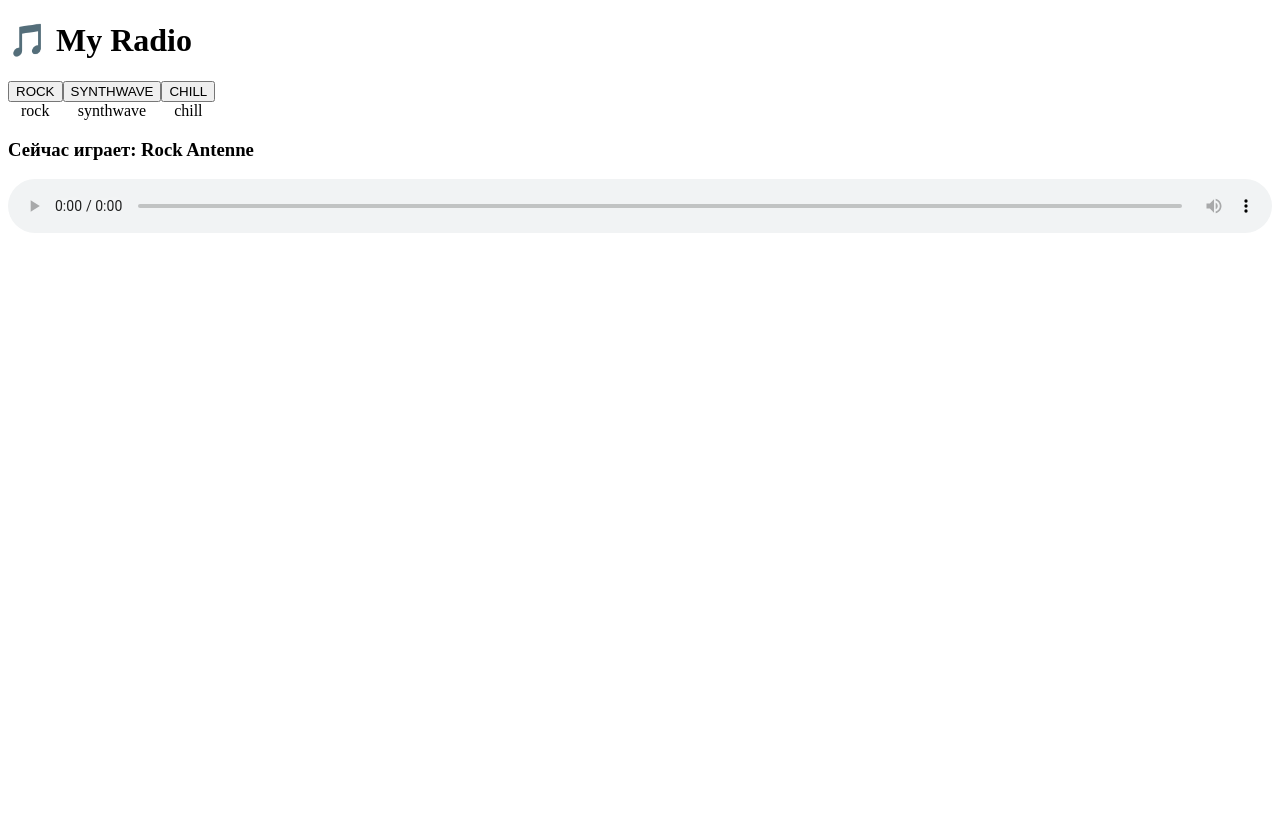
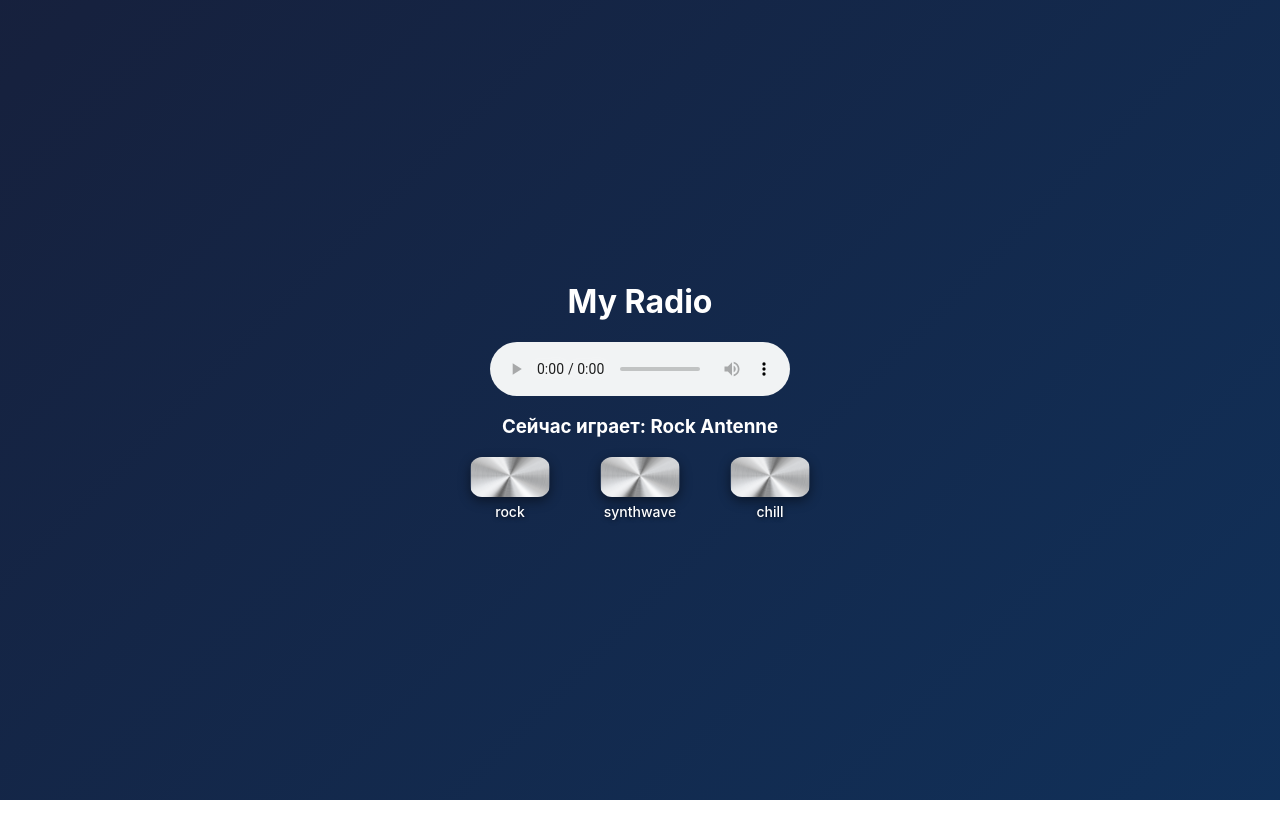
Before and after one commit to Karmin212/radio, a React (Vite) app: page / in a window 1280 px wide. After the commit the page ends 800 px from the top, so only its background shows below. Built offline with nearby package versions, Linux system fonts and the light colour scheme.

Commit message:
css и кнопки

```diff
--- a/package.json
+++ b/package.json
@@ -15,16 +15,13 @@
   },
   "devDependencies": {
     "@eslint/js": "^9.36.0",
-    "@tailwindcss/postcss": "^4.1.16",
     "@types/react": "^19.1.16",
     "@types/react-dom": "^19.1.9",
     "@vitejs/plugin-react": "^5.0.4",
-    "autoprefixer": "^10.4.21",
     "eslint": "^9.36.0",
     "eslint-plugin-react-hooks": "^5.2.0",
     "eslint-plugin-react-refresh": "^0.4.22",
     "globals": "^16.4.0",
-    "postcss": "^8.5.6",
     "tailwindcss": "^4.1.16",
     "vite": "^7.1.7"
   }
--- a/postcss.config.cjs
+++ /dev/null
@@ -1,6 +0,0 @@
-module.exports = {
-	plugins: {
-		'@tailwindcss/postcss': {},
-		autoprefixer: {},
-	},
-}
--- a/src/App.css
+++ b/src/App.css
@@ -1,3 +1,26 @@
-@tailwind base;
-@tailwind components;
-@tailwind utilities;
+.app-container {
+  display: flex;
+  flex-direction: column;
+  align-items: center;
+  justify-content: center;
+
+  height: 100vh;
+  width: 100vw;
+  color: #ffffff;
+  font-family: 'Inter', sans-serif;
+
+  background: linear-gradient(
+    135deg,
+    #1a1a2e 0%,
+    #16213e 40%,
+    #0f3460 100%
+  );
+  background-size: 200% 200%;
+  animation: gradientMove 10s ease infinite;
+}
+
+@keyframes gradientMove {
+  0% { background-position: 0% 50%; }
+  50% { background-position: 100% 50%; }
+  100% { background-position: 0% 50%; }
+}
--- a/src/App.jsx
+++ b/src/App.jsx
@@ -4,6 +4,7 @@ import GenreSelector from "./components/GenreSelector";
 import NowPlaying from "./components/NowPlaying";
 import AudioPlayer from "./components/AudioPlayer";
 import "./App.css";
+import MyHeader from "./components/MyHeader";
 
 function App() {
   const [currentStation, setCurrentStation] = useState(STATIONS[0]);
@@ -18,12 +19,11 @@ function App() {
   };
 
   return (
-    <div className="min-h-screen bg-gray-900 text-white p-6">
-      <h1 className="text-3xl font-bold mb-6">🎵 My Radio</h1>
-
+    <div className="app-container">
+      <MyHeader />
+      <AudioPlayer audioRef={audioRef} />
+      <NowPlaying currentStation={currentStation} />
       <GenreSelector stations={STATIONS} handlePlay={handlePlay} />
-      <NowPlaying currentStation={currentStation} />
-      <AudioPlayer audioRef={audioRef} />
     </div>
   );
 }
--- /dev/null
+++ b/src/components/GenreButton.css
@@ -0,0 +1,33 @@
+.genre-button-wrapper {
+  display: flex;
+  flex-direction: column;
+  align-items: center;
+  gap: 6px;
+}
+
+.genre-button {
+  width: 80px;
+  height: 40px;
+  border: none;
+  background-color: transparent;
+  border-radius: 12px;
+  background-size: cover;
+  background-position: center;
+  cursor: pointer;
+  box-shadow: 0 4px 12px rgba(0, 0, 0, 0.45);
+  transition: transform 0.2s ease, box-shadow 0.2s ease;
+}
+
+.genre-button:hover {
+  box-shadow: 0 0 15px 3px rgba(255, 255, 255, 0.6),
+              0 0 15px 3px rgba(255, 0, 200, 0.4),
+              0 0 15px 3px rgba(0, 200, 255, 0.3);
+}
+
+.genre-label {
+  font-size: 14px;
+  color: white;
+  text-align: center;
+  font-weight: 500;
+  text-shadow: 0 1px 4px rgba(0, 0, 0, 0.6);
+}
--- a/src/components/GenreButton.jsx
+++ b/src/components/GenreButton.jsx
@@ -1,15 +1,16 @@
 import React from "react";
+import ImageGenreButton from "../assets/ImageGenreButton.png";
+import "./GenreButton.css";
 
 function GenreButton({ genre, onClick }) {
     return (
-        <div className="flex flex-col items-center">
+        <div className="genre-button-wrapper">
             <button
-                className="px-5 py-2 bg-gray-800 rounded hover:bg-gray-700"
+                className="genre-button"
+                style={{ backgroundImage: `url(${ImageGenreButton})`}}
                 onClick={onClick}
-            >
-                {genre.toUpperCase()}
-            </button>
-            <span className="text-sm mt-1">{genre}</span>
+            />
+            <div className="genre-label">{genre}</div>
         </div>
     )
 }
--- /dev/null
+++ b/src/components/GenreSelector.css
@@ -0,0 +1,7 @@
+.genre-selector {
+    display: flex;
+    justify-content: center;
+    flex-wrap:  wrap;
+    gap: 50px;
+    margin-bottom: 20px;
+}
--- a/src/components/GenreSelector.jsx
+++ b/src/components/GenreSelector.jsx
@@ -1,11 +1,12 @@
 import React from "react";
 import GenreButton from "./GenreButton";
+import "./GenreSelector.css";
 
 function GenreSelector({ stations, handlePlay }) {
     const genres = Array.from(new Set(stations.map(s => s.genre)));
 
     return(
-        <div className="flex flex-wrap gap-4 mb-6">
+        <div className="genre-selector">
             {genres.map((genre) => (
                 <GenreButton
                 key={genre}
--- /dev/null
+++ b/src/components/MyHeader.jsx
@@ -0,0 +1,11 @@
+import React from "react";
+
+function MyHeader({ genre, onClick }) {
+    return (
+        <div className="flex flex-col items-center">
+           <h1 className="text-3xl font-bold mb-6">My Radio</h1>
+        </div>
+    )
+}
+
+export default MyHeader;
--- a/src/index.css
+++ b/src/index.css
@@ -1,3 +1,6 @@
-@tailwind base;
-@tailwind components;
-@tailwind utilities;
+html, body {
+  height: 100%;
+  margin: 0;
+  padding: 0;
+  overflow: hidden;
+}
--- a/tailwind.config.cjs
+++ /dev/null
@@ -1,8 +0,0 @@
-/** @type {import('tailwindcss').Config} */
-module.exports = {
-	content: ["./index.html", ".src/**/*.{js, ts, jsx, tsx}"],
-	theme: {
-		extend: {},
-	},
-	plugins: [],
-}
```
Also changed, not shown: src/assets/ImageGenreButton.png (added), 1 other file (tests, documents, lock files or other folders).
